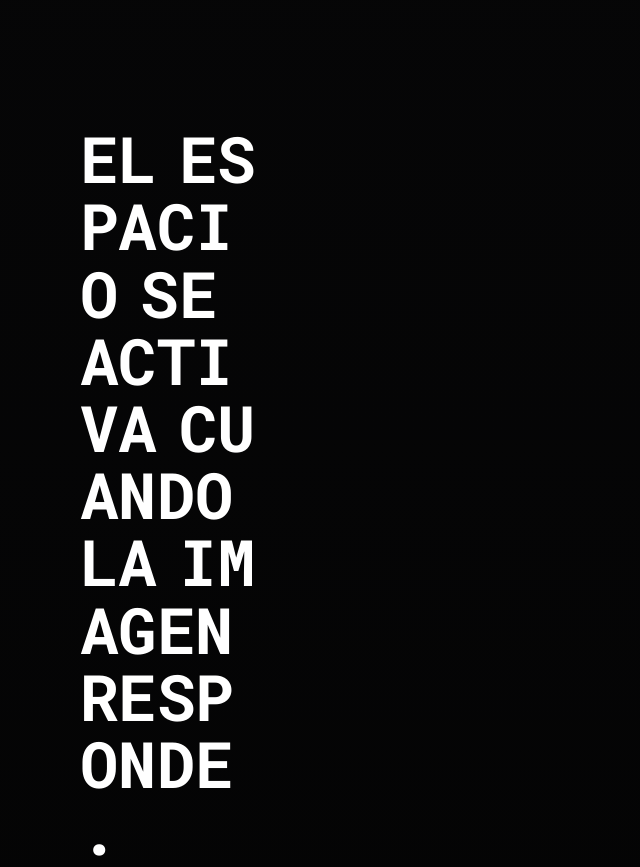
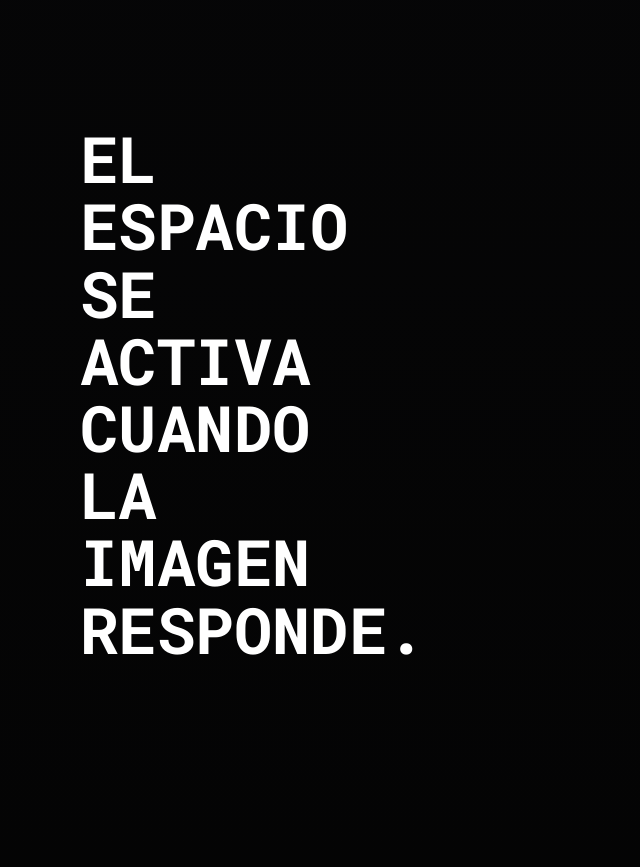
Before and after one commit to visualesdeldesierto/visuales-del-desierto-web, a plain HTML site: page index.html in a window 1280 px wide. Shown: the part 5320-6187 px from the top of the page, without its empty margins (0-640 px from the left). Drawn offline with Linux system fonts and the light colour scheme.

Commit message:
Ordena texto interactivo en reposo

```diff
--- a/script.js
+++ b/script.js
@@ -61,12 +61,25 @@
     const text = kineticText.textContent.trim();
     kineticText.textContent = "";
 
-    const letters = [...text].map((character) => {
-      const span = document.createElement("span");
-      span.className = character === " " ? "kinetic-letter is-space" : "kinetic-letter";
-      span.textContent = character === " " ? "\u00A0" : character;
-      kineticText.appendChild(span);
-      return span;
+    const words = text.split(" ");
+    const letters = [];
+
+    words.forEach((word, wordIndex) => {
+      const wordWrap = document.createElement("span");
+      wordWrap.className = "kinetic-word";
+
+      [...word].forEach((character) => {
+        const span = document.createElement("span");
+        span.className = "kinetic-letter";
+        span.textContent = character;
+        wordWrap.appendChild(span);
+        letters.push(span);
+      });
+
+      kineticText.appendChild(wordWrap);
+      if (wordIndex < words.length - 1) {
+        kineticText.appendChild(document.createTextNode(" "));
+      }
     });
 
     const resetLetters = () => {
--- a/styles.css
+++ b/styles.css
@@ -630,14 +630,15 @@ h3 {
   text-transform: uppercase;
 }
 
+.kinetic-word {
+  display: inline-block;
+  white-space: nowrap;
+}
+
 .kinetic-letter {
   display: inline-block;
   will-change: transform;
   transition: transform 520ms var(--ease), opacity 520ms var(--ease);
-}
-
-.kinetic-letter.is-space {
-  width: 0.34em;
 }
 
 .contact-panel {
```
